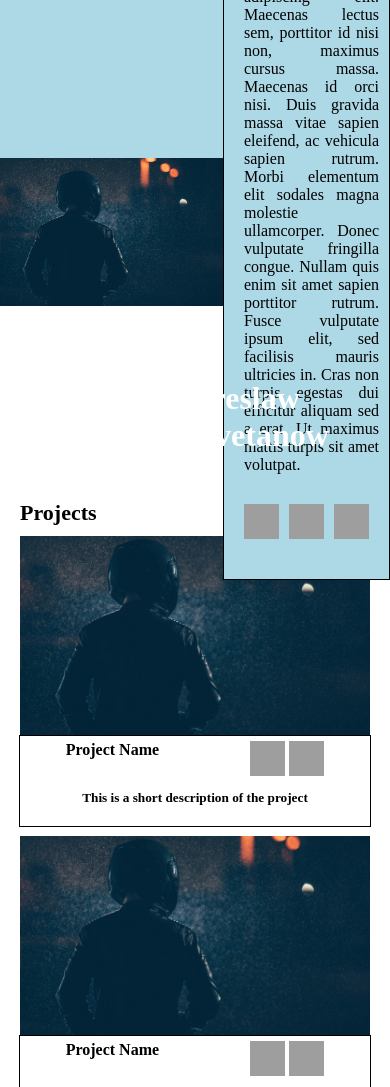
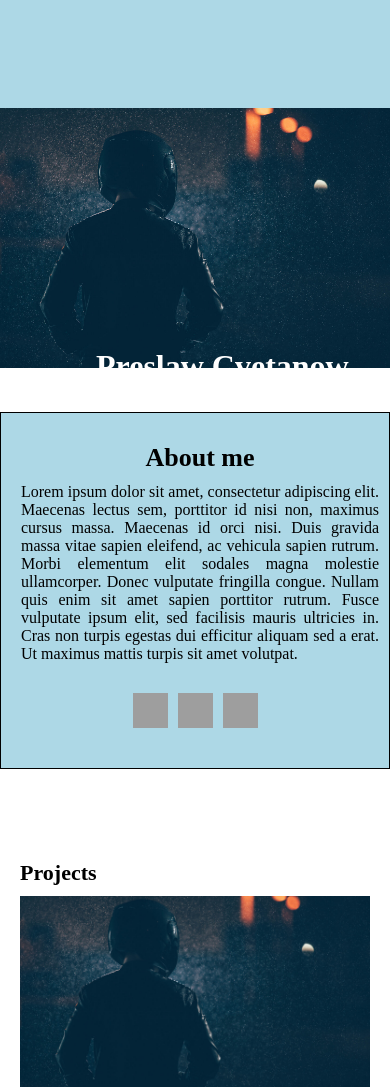
Before and after one commit to Preslav977/homepage, a website: page index.html in a window 390 px wide. Shown: the top 1087 px of the page. Drawn offline with Linux system fonts and the light colour scheme; grey boxes are pictures that could not be loaded.

Commit message:
Created media queries to make the project more responsive

```diff
--- a/style.css
+++ b/style.css
@@ -130,6 +130,7 @@ body {
   border: 1px solid black;
   display: flex;
   justify-content: center;
+  background-color: lightblue;
 }
 
 .footer-content {
@@ -139,6 +140,12 @@ body {
   align-items: center;
   margin-right: 50px;
   max-width: 800px;
+  gap: 10px;
+}
+
+.contact-number,
+.contact-email-address {
+  margin-left: 10px;
 }
 
 .footer-image-container {
@@ -158,3 +165,54 @@ body {
   justify-content: center;
   align-items: center;
 }
+
+.contact-me {
+  font-size: 22px;
+}
+
+@media (max-width: 900px) {
+  .header-content {
+    flex-wrap: wrap;
+  }
+}
+
+@media (max-width: 881px) {
+  .main-content-container {
+    margin-top: 47em;
+  }
+}
+
+@media (max-width: 850px) {
+  .main-content-container {
+    margin-top: 35em;
+  }
+}
+
+@media (max-width: 1100px) {
+  .personal-name {
+    top: 9em;
+    left: 3em;
+  }
+}
+
+@media (max-width: 893px) {
+  .footer-container {
+    display: flex;
+    flex-direction: column;
+    margin-left: 20px;
+  }
+}
+
+@media (max-width: 500px) {
+  .about-me {
+    display: flex;
+    align-items: center;
+    justify-content: center;
+  }
+
+  .social-network-container-icons {
+    display: flex;
+    align-items: center;
+    justify-content: center;
+  }
+}
```
